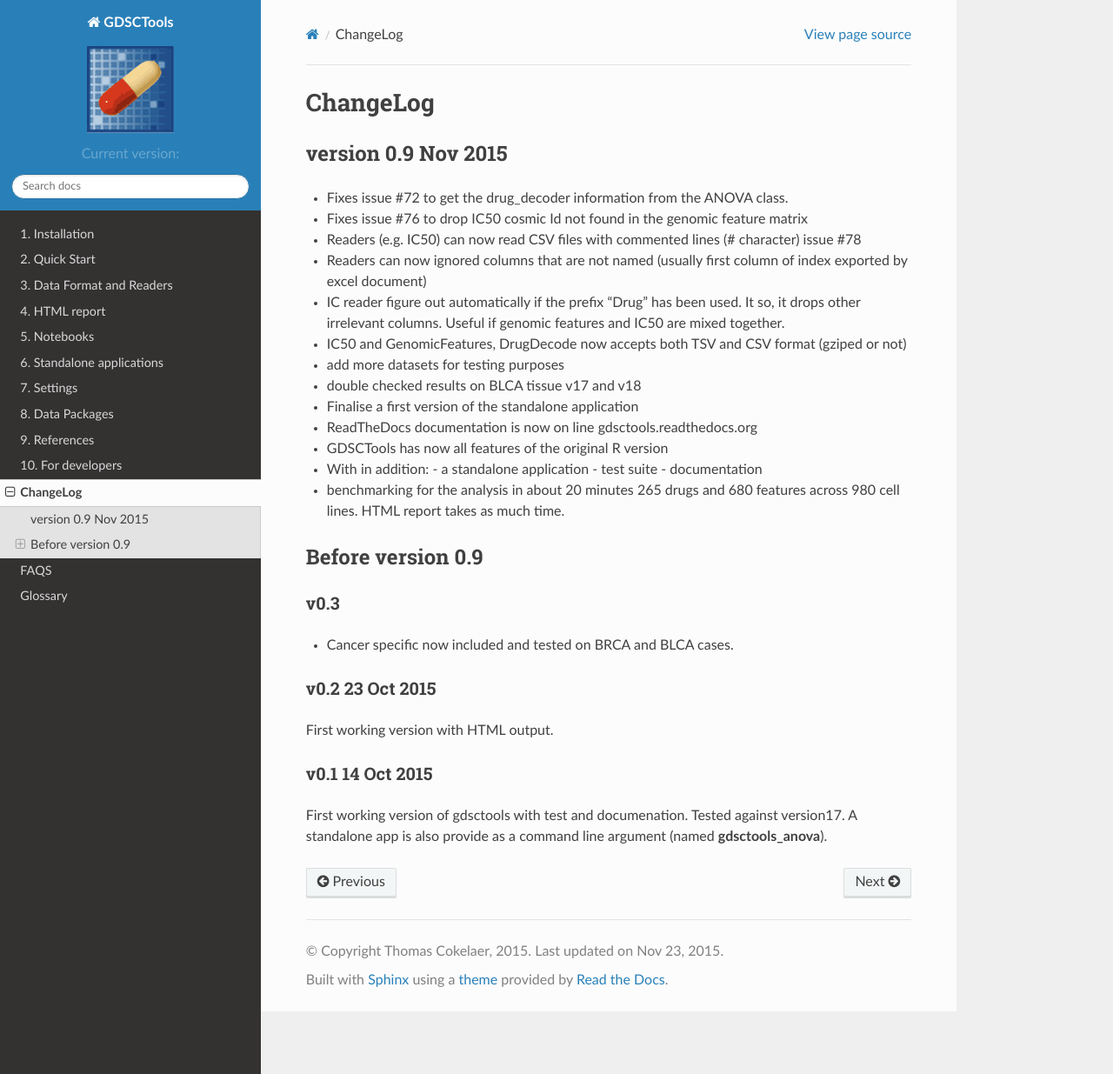
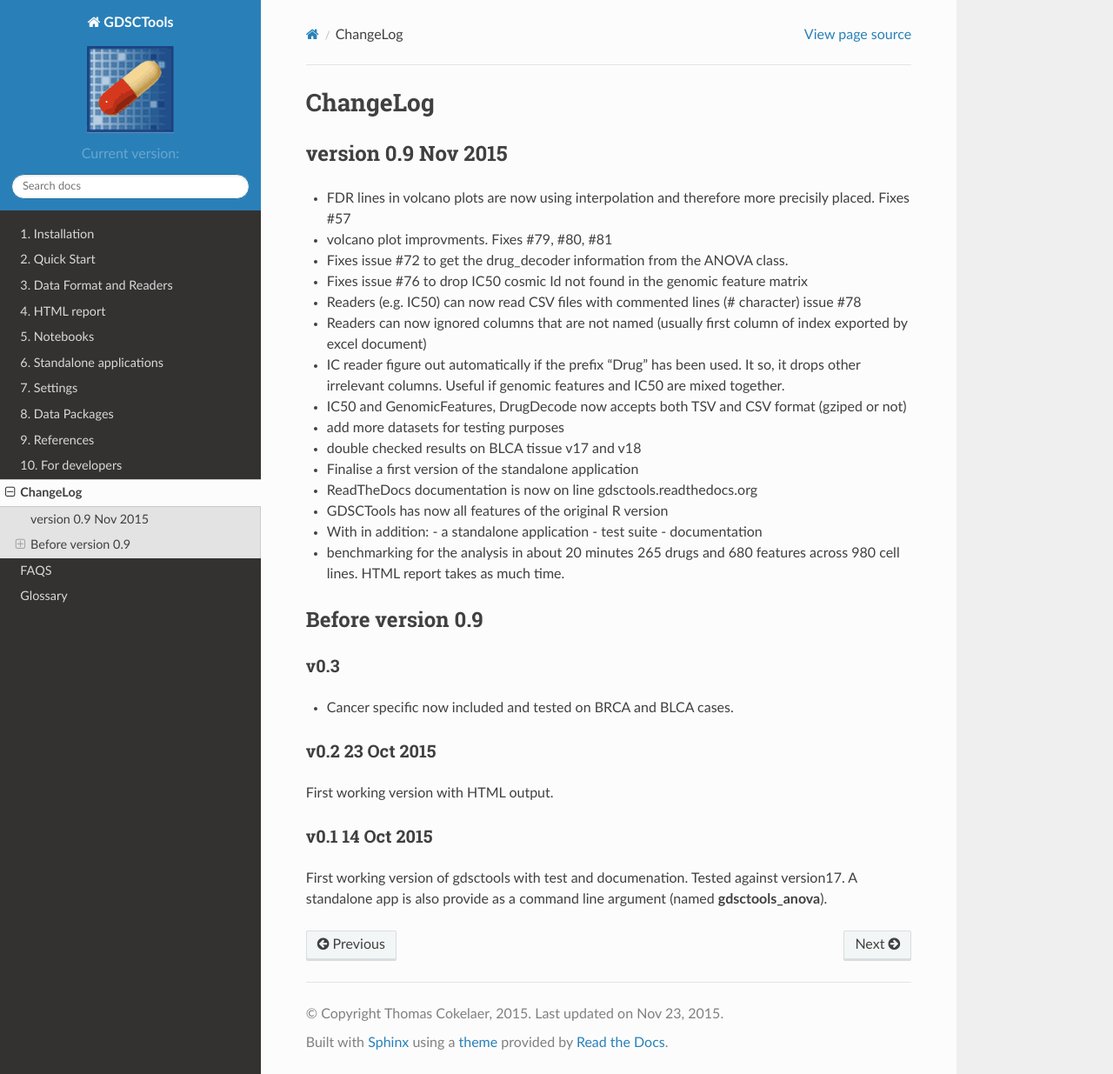
Before and after one commit to CancerRxGene/gdsctools, a Sphinx documentation site: the page built from doc/source/ChangeLog.rst, in a window 1280 px wide and 1235 px high. Shown: the whole window at 87% size. Built offline with Sphinx 7.4.7 and the Read the Docs theme 2.0.0, drawn with Linux system fonts in a browser that asks for light colours; formulas are drawn with MathJax 3; the version number could not be read and is left out.

Commit message:
update changelog and notebooks

```diff
--- a/doc/source/ChangeLog.rst
+++ b/doc/source/ChangeLog.rst
@@ -6,6 +6,9 @@ ChangeLog
 version 0.9 Nov 2015
 --------------------------
 
+- FDR lines in volcano plots are now using interpolation and
+  therefore more  precisily placed. Fixes #57
+- volcano plot improvments. Fixes #79, #80, #81
 - Fixes issue #72 to get the drug_decoder information from the ANOVA class.
 - Fixes issue #76  to drop IC50 cosmic Id not found in the genomic feature
   matrix
```
Also changed, not shown: 2 other files.
